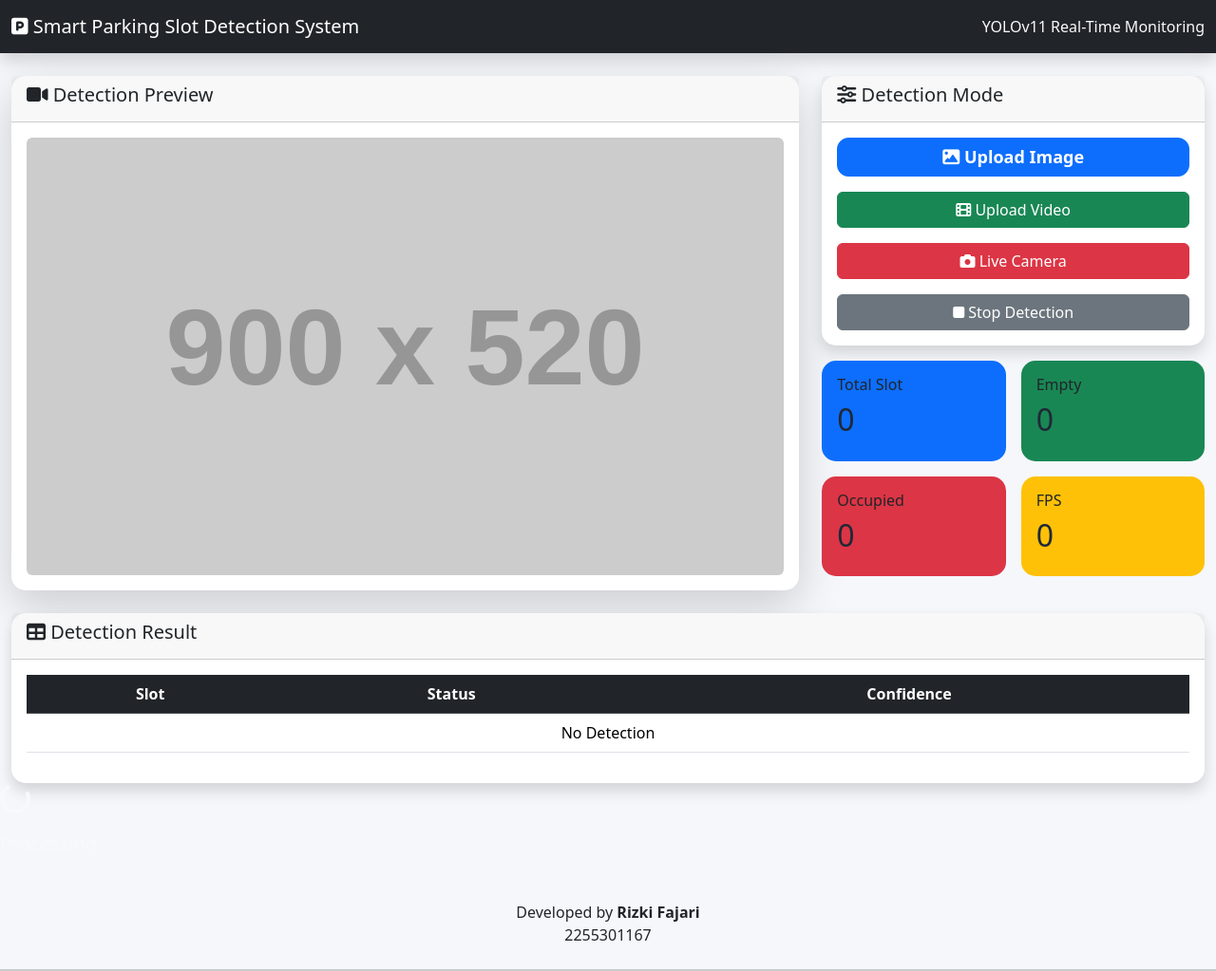
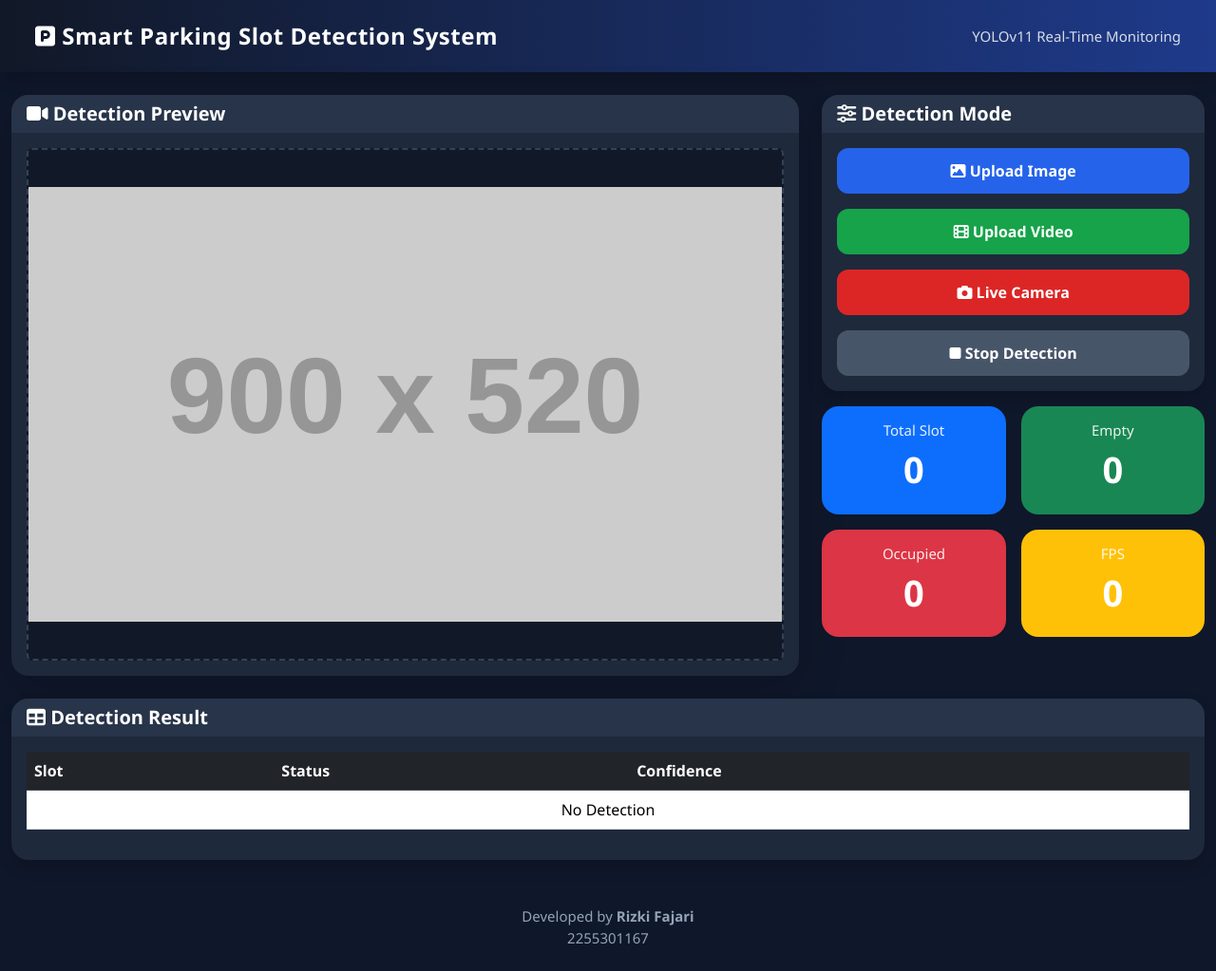
Before and after one commit to fajari22ti/uas_vision, a Flask app: page / in a window 1280 px wide. Shown: the whole page at 95% size. Run offline with Flask 3, Linux system fonts and the light colour scheme; grey boxes labelled with a size stand in for pictures from a placeholder-image service; parts of the project's set-up code (start-up, migrations or seed data) failed here and were passed over; some libraries are stand-ins or nearby versions.

Commit message:
Update style.css

```diff
--- a/static/style.css
+++ b/static/style.css
@@ -1,77 +1,380 @@
+/* ==============================
+   SMART PARKING DASHBOARD
+   Rizki Fajari
+=================================*/
+
+*{
+    margin:0;
+    padding:0;
+    box-sizing:border-box;
+    font-family:'Segoe UI',Tahoma,Geneva,Verdana,sans-serif;
+}
+
 body{
+    background:#0f172a;
+    color:white;
+}
 
-    background:#f5f7fb;
+/* ================= NAVBAR ================= */
+
+.navbar{
+    background:linear-gradient(90deg,#111827,#1e3a8a)!important;
+    padding:15px 25px;
+}
+
+.navbar-brand{
+    font-size:24px;
+    font-weight:700;
+    letter-spacing:.5px;
+}
+
+.navbar span:last-child{
+    font-size:15px;
+    opacity:.85;
+}
+
+/* ================= CARD ================= */
+
+.card{
+    background:#1e293b;
+    border:none;
+    border-radius:18px;
+    overflow:hidden;
+    transition:.3s;
+}
+
+.card:hover{
+    transform:translateY(-3px);
+    box-shadow:0 12px 30px rgba(0,0,0,.35);
+}
+
+.card-header{
+    background:#273449;
+    color:white;
+    border:none;
+}
+
+.card-header h5{
+    margin:0;
+    font-weight:600;
+}
+
+.card-body{
+    color:white;
+}
+
+/* ================= PREVIEW ================= */
+
+#preview{
+
+    width:100%;
+    height:540px;
+
+    object-fit:contain;
+
+    border-radius:15px;
+
+    background:#111827;
+
+    border:2px dashed #334155;
+}
+
+/* ================= BUTTON ================= */
+
+.btn{
+
+    border-radius:12px;
+
+    font-weight:600;
+
+    padding:12px;
+
+    transition:.3s;
+}
+
+.btn:hover{
+
+    transform:translateY(-2px);
+
+    box-shadow:0 5px 15px rgba(0,0,0,.3);
+}
+
+.btn-primary{
+
+    background:#2563eb;
+    border:none;
+}
+
+.btn-success{
+
+    background:#16a34a;
+    border:none;
+}
+
+.btn-danger{
+
+    background:#dc2626;
+    border:none;
+}
+
+.btn-secondary{
+
+    background:#475569;
+    border:none;
+}
+
+/* ================= STAT CARD ================= */
+
+.stat-card{
+
+    border-radius:18px;
+
+    color:white;
+
+    transition:.3s;
+}
+
+.stat-card:hover{
+
+    transform:scale(1.03);
+}
+
+.stat-card .card-body{
+
+    text-align:center;
+}
+
+.stat-card h6{
+
+    opacity:.9;
+    font-size:15px;
+}
+
+.stat-card h2{
+
+    margin-top:10px;
+
+    font-size:38px;
+
+    font-weight:700;
+}
+
+/* ================= TABLE ================= */
+
+.table{
+
+    color:white;
+}
+
+.table thead{
+
+    background:#0f172a;
+}
+
+.table-dark{
+
+    background:#0f172a!important;
+}
+
+.table tbody tr{
+
+    transition:.25s;
+}
+
+.table tbody tr:hover{
+
+    background:#334155;
+}
+
+/* ================= STATUS BADGE ================= */
+
+.badge-empty{
+
+    background:#22c55e;
+
+    color:white;
+
+    padding:8px 12px;
+
+    border-radius:8px;
+
+    font-size:14px;
+}
+
+.badge-occupied{
+
+    background:#ef4444;
+
+    color:white;
+
+    padding:8px 12px;
+
+    border-radius:8px;
+
+    font-size:14px;
+}
+
+/* ================= LOADING ================= */
+
+#loadingOverlay{
+
+    position:fixed;
+
+    top:0;
+
+    left:0;
+
+    width:100%;
+
+    height:100%;
+
+    background:rgba(0,0,0,.7);
+
+    display:none;
+
+    justify-content:center;
+
+    align-items:center;
+
+    flex-direction:column;
+
+    z-index:9999;
+}
+
+/* ================= FOOTER ================= */
+
+footer{
+
+    color:#94a3b8;
+
+    font-size:15px;
+}
+
+/* ================= SCROLL ================= */
+
+::-webkit-scrollbar{
+
+    width:10px;
+}
+
+::-webkit-scrollbar-track{
+
+    background:#0f172a;
+}
+
+::-webkit-scrollbar-thumb{
+
+    background:#475569;
+
+    border-radius:10px;
+}
+
+/* ================= ANIMATION ================= */
+
+.fadeIn{
+
+    animation:fadeIn .5s;
+}
+
+@keyframes fadeIn{
+
+    from{
+
+        opacity:0;
+
+        transform:translateY(10px);
+    }
+
+    to{
+
+        opacity:1;
+
+        transform:translateY(0);
+    }
+}
+
+/* ================= RESPONSIVE ================= */
+
+@media(max-width:992px){
+
+#preview{
+
+height:420px;
 
 }
 
-h2{
+.navbar-brand{
 
-    color:#1f2937;
+font-size:18px;
+
+}
+
+.stat-card h2{
+
+font-size:30px;
+
+}
+
+}
+
+@media(max-width:768px){
+
+#preview{
+
+height:300px;
 
 }
 
 .card{
 
-    border:none;
-
-    border-radius:15px;
+margin-bottom:20px;
 
 }
 
-.card-body h1{
+.btn{
 
-    font-size:45px;
-
-    font-weight:bold;
+margin-bottom:10px;
 
 }
 
-#available{
+.stat-card h2{
 
-    color:#00b050;
+font-size:28px;
 
 }
 
-#occupied{
+}
 
-    color:#ff3b30;
+@media(max-width:576px){
+
+.navbar{
+
+padding:10px;
+}
+
+.navbar-brand{
+
+font-size:16px;
+}
+
+#preview{
+
+height:250px;
+}
+
+.card-header h5{
+
+font-size:16px;
+}
+
+.table{
+
+font-size:13px;
+}
+
+.stat-card h2{
+
+font-size:24px;
+}
 
 }
-
-#total{
-
-    color:#0d6efd;
-
-}
-
-#resultImage{
-
-    width:100%;
-
-    border-radius:15px;
-
-    box-shadow:0px 5px 20px rgba(0,0,0,.15);
-
-}
-
-table{
-
-    text-align:center;
-
-}
-
-.btn-primary{
-
-    border-radius:12px;
-
-    font-size:18px;
-
-    font-weight:bold;
-
-}
-
-input[type=file]{
-
-    border-radius:10px;
-
-}
```
